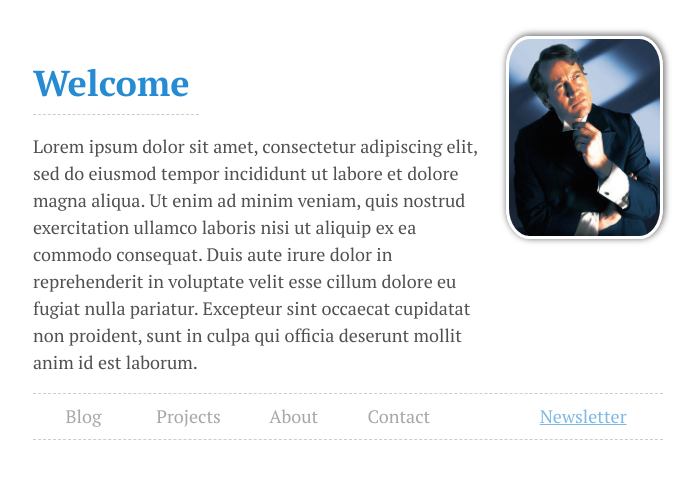
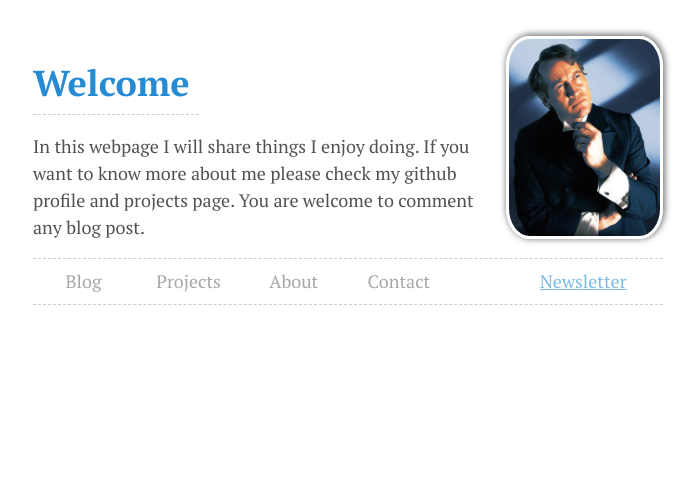
Before and after one commit to llazzaro/llazzaro.github.io, a Jekyll site: the page built from index.html, in a window 1280 px wide. Shown: the top 479 px of the page, without its empty margins (292-992 px from the left). Built offline with Jekyll 4.4.1, drawn with Linux system fonts in a browser that asks for light colours.

Commit message:
Update home-intro.md

```diff
--- a/_includes/content/home-intro.md
+++ b/_includes/content/home-intro.md
@@ -1,4 +1,5 @@
 
 # [Welcome](/)
 
-Lorem ipsum dolor sit amet, consectetur adipiscing elit, sed do eiusmod tempor incididunt ut labore et dolore magna aliqua. Ut enim ad minim veniam, quis nostrud exercitation ullamco laboris nisi ut aliquip ex ea commodo consequat. Duis aute irure dolor in reprehenderit in voluptate velit esse cillum dolore eu fugiat nulla pariatur. Excepteur sint occaecat cupidatat non proident, sunt in culpa qui officia deserunt mollit anim id est laborum.
+In this webpage I will share things I enjoy doing. If you want to know more about me please check my github profile and projects page.
+You are welcome to comment any blog post.
```
